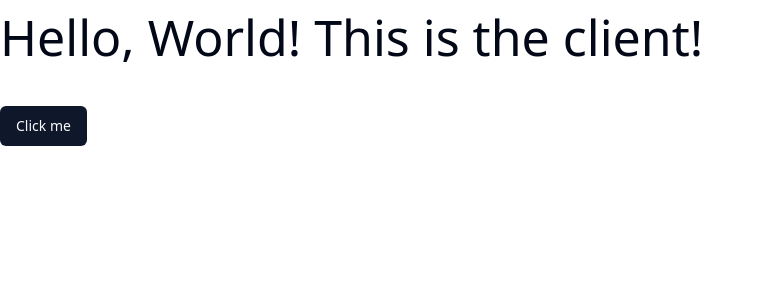
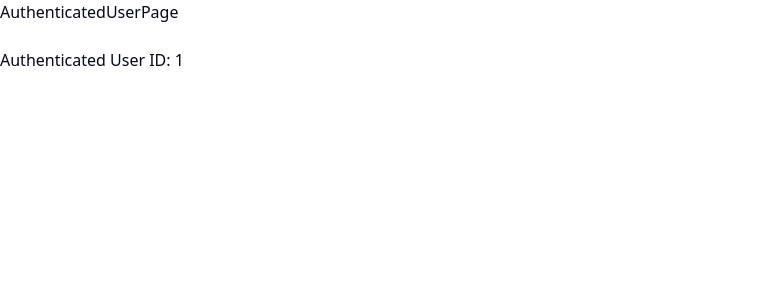
Before and after one commit to BradleyParkerDev/react-ts-client, a React (Vite) app: page /user/1 in a window 1280 px wide. Shown: the top 300 px of the page, without its empty margins (0-763 px from the left). Built offline with nearby package versions, Linux system fonts and the light colour scheme.

Commit message:
added pages and react-router-dom

```diff
--- a/package.json
+++ b/package.json
@@ -18,6 +18,7 @@
     "react": "^18.2.0",
     "react-dom": "^18.2.0",
     "react-redux": "^9.1.2",
+    "react-router-dom": "^6.23.1",
     "redux": "^5.0.1",
     "tailwind-merge": "^2.3.0",
     "tailwindcss-animate": "^1.0.7"
--- a/src/App.tsx
+++ b/src/App.tsx
@@ -1,15 +1,41 @@
-import { Button } from "./components/ui/button"
+import { createBrowserRouter, RouterProvider } from 'react-router-dom'
+import HomePage from './pages/HomePage/HomePage'
+import UserPage from './pages/UserPage/UserPage'
+import AuthenticatedUserPage from './pages/AuthenticatedUserPage/AuthenticatedUserPage'
+import Layout from './pages/Layout/Layout'
+
+const router = createBrowserRouter([
+	{
+		path: "/",
+		element:<Layout />,
+		children:[
+			{
+				index:true,
+				element: <HomePage/>
+
+			},
+			{
+				path: "/user",
+				element: <UserPage/>
+			},
+			{
+				path: "/user/:id",
+				element: <AuthenticatedUserPage/>
+			}
+		]
+	}
+])
 
 
-const App = () => {
+const App =  (props:any) => {
 
 	return (
-		<div className='text-[50px]'>
-			Hello, World! This is the client!
-			<br/>
-			<Button>Click me</Button>
+		<div >
+			<RouterProvider router={router}/>
 		</div>
 	)
+
+
 }
 
 export default App
--- /dev/null
+++ b/src/pages/AuthenticatedUserPage/AuthenticatedUserPage.tsx
@@ -0,0 +1,16 @@
+import React from 'react'
+import { useParams } from 'react-router-dom'
+
+
+const AuthenticatedUserPage = () => {
+	const { id } = useParams<{ id?: string }>();
+	return (
+		<div>
+			<p>AuthenticatedUserPage</p>
+			<br/>
+			<p>{`Authenticated User ID: ${id}`}</p>
+		</div>
+	)
+}
+
+export default AuthenticatedUserPage
--- /dev/null
+++ b/src/pages/HomePage/HomePage.tsx
@@ -0,0 +1,13 @@
+import { Button } from "@/components/ui/button"
+
+const HomePage = () => {
+	return (
+		<div className='text-[50px]'>
+			Hello, World! This is the client!
+			<br/>
+			<Button>Click me</Button>
+		</div>
+	)
+}
+
+export default HomePage
--- /dev/null
+++ b/src/pages/Layout/Layout.tsx
@@ -0,0 +1,17 @@
+import { Outlet } from 'react-router-dom'
+
+
+
+const Layout =  (props:any) => {
+	return (
+		<div className='bg-[lightblue] h-screen w-screen flex justify-center'>
+			<div className=' bg-white w-[100%] h-[100%] max-w-[1440px]'>
+				<Outlet />
+			</div>
+
+
+		</div>
+  )
+}
+
+export default Layout
--- /dev/null
+++ b/src/pages/UserPage/UserPage.tsx
@@ -0,0 +1,9 @@
+import React from 'react'
+
+const UserPage = () => {
+  return (
+    <div>UserPage</div>
+  )
+}
+
+export default UserPage
```
Also changed, not shown: src/components/UpdateUserForm/UpdateUserForm.ts (added, +8 -0 lines), src/components/DeleteUserModal/DeleteUserModal.ts (added), src/components/LoginUserForm/LoginUserForm.ts (added), src/components/NavBarWithSearch/NavBarWithSearch.ts (added), src/components/RegisterUserForm/RegisterUserForm.ts (added), 1 other file (tests, documents, lock files or other folders).
